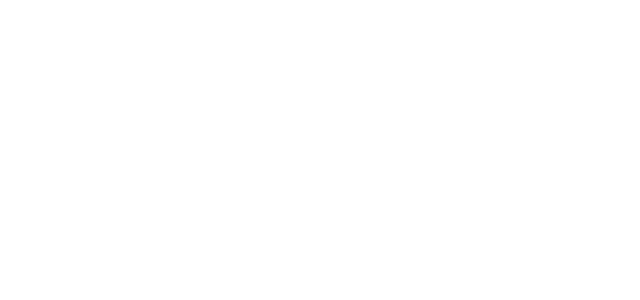
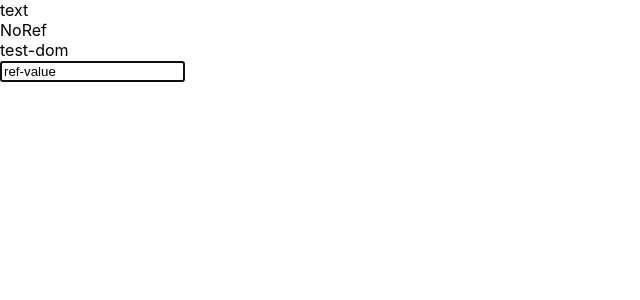
Before and after one commit to alphasen/deep-react-incode, a React (Create React App) app: page / in a window 1280 px wide. Shown: the top 300 px of the page, without its empty margins (0-640 px from the left). Built offline with nearby package versions, Linux system fonts and the light colour scheme.

Commit message:
dom操作

```diff
--- a/src/App.js
+++ b/src/App.js
@@ -1,26 +1,50 @@
-import React,{Component} from 'react';
-import PropTypes from 'prop-types'
+/**
+ * react把复杂的dom操作简化为prop和state操作，使用时要尽量避免直接操作dom
+ * 但是某些情况下react无能为力的时候还是要用到dom操作：如果要调用 HTML5 Audio/Video 的 play 方法和 input 的 focus 方法， React 就无能为力了，这时只能使用相应的 DOM 方法来实现。
+ * React 提供了事件绑定的功能，但是仍然有一些特殊情况需要自行绑定事件，例如 Popup 等 组件，当点击组件其他区域时可以收缩此类组件。这就要求我们对组件以外的区域(一般指 document 和 body)进行事件绑定
+ */
+import React, { Component } from 'react';
+import PropTypes from 'prop-types';
+import ReactDOM from 'react-dom';
 
-class App extends Component{
-    static propTypes={
+function NoRef({}) {
+    return <div>NoRef</div>
+}
 
+class TestDom extends Component{
+    render(){
+        return <div>test-dom</div>
+    }
+}
+
+class App extends Component {
+    static propTypes = {};
+
+    static defaultProps = {};
+
+    constructor(props) {
+        super(props);
+        this.state = {};
     }
 
-    static defaultProps={
-
+    componentDidMount() {
+        const dom = ReactDOM.findDOMNode(this); // 可以获取到当前组件的dom节点
+        console.log('dom :', dom);
+        console.log('this.refs',this.refs)
+        console.log('this.input :', this.input);
+        this.input.focus()
     }
 
-    constructor(props){
-        super(props)
-        this.state={
-
-        }
-    }
-
-    render(){
-        return <div>
-
-        </div>
+    render() {
+        return (
+            <div>
+                <span>text</span>
+                {/* 无状态组件没有ref,下面这种用法会报错 (无状态组件只是方法调用，没有新建实例) */}
+                <NoRef ref="noRef"/>
+                <TestDom ref="testDom"/>
+                <input ref={(ref)=>this.input=ref} value="ref-value"/>
+            </div>
+        );
     }
 }
 
```
